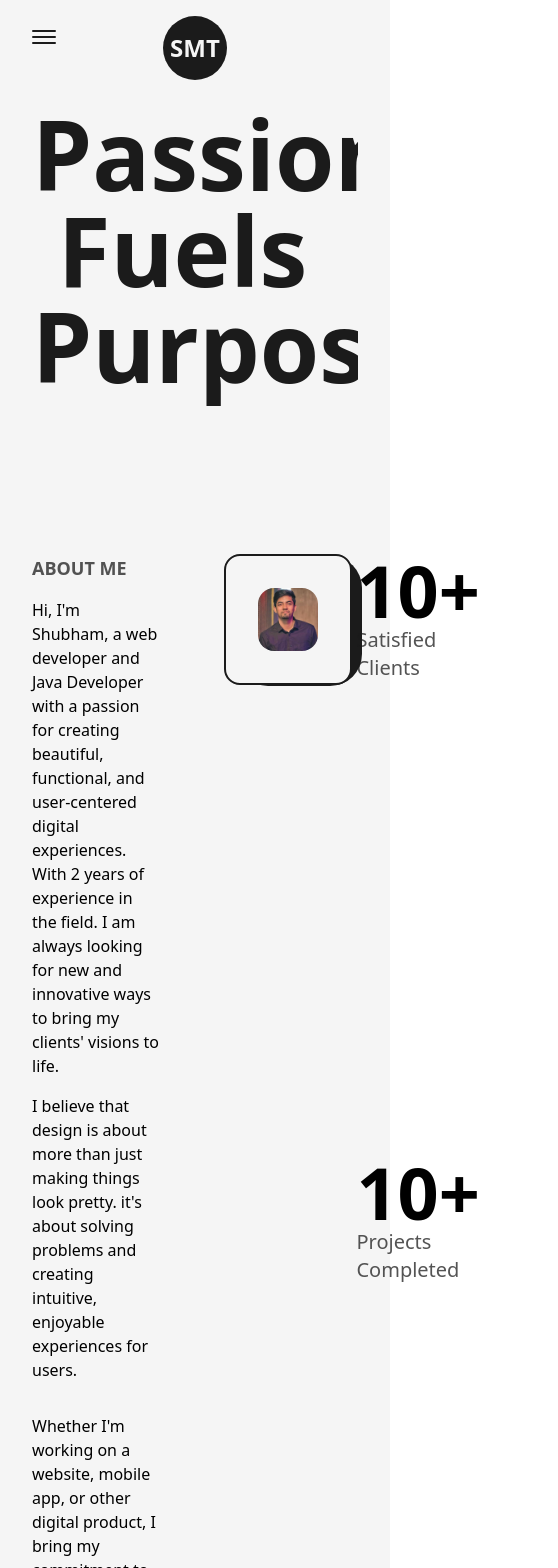
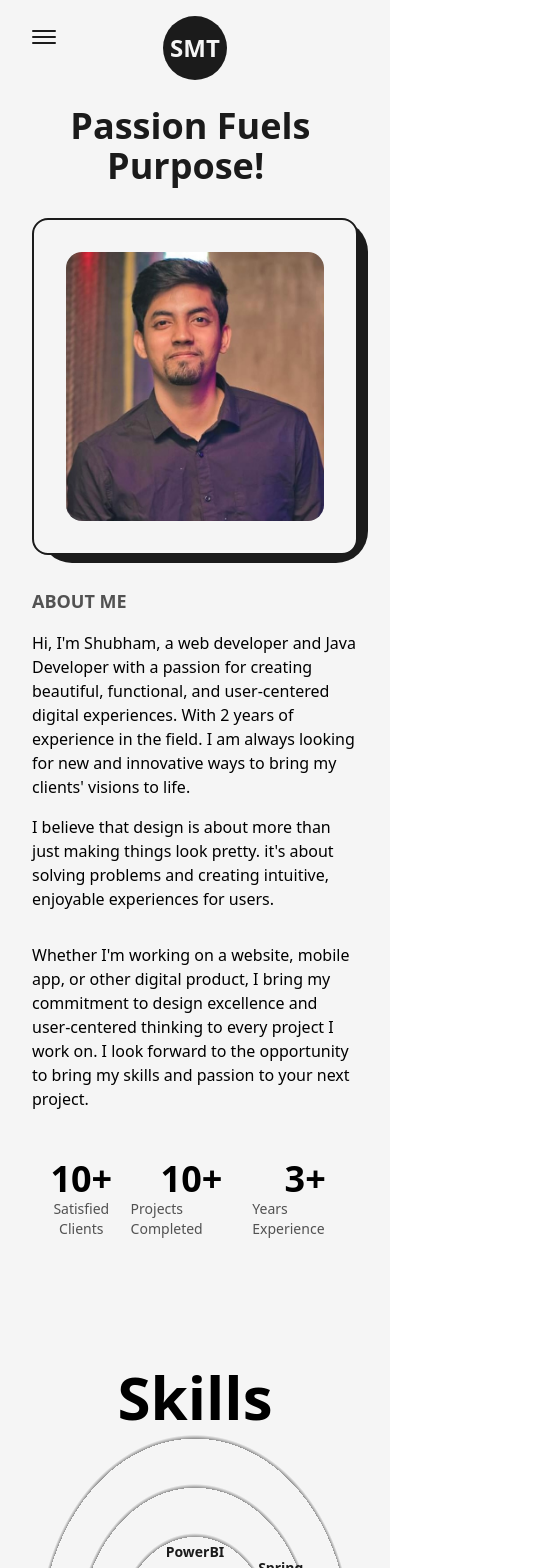
Before and after one commit to mani9k9/MyPortfolio, a Next.js app: page /about in a window 390 px wide. Shown: the top 1568 px of the page, 558 px wide, since content can reach past the window. Built offline with nearby package versions, Linux system fonts and the light colour scheme.

Commit message:
responsive about

```diff
--- a/src/components/Education.js
+++ b/src/components/Education.js
@@ -5,18 +5,18 @@
 const Details = ({ type, time, place, info }) => {
     const ref = useRef(null);
     return (
-      <li ref={ref} className='my-8 first:mt-0 last:mb-0 w-[60%] mx-auto justify-between'>
+      <li ref={ref} className='my-8 first:mt-0 last:mb-0 w-[60%] mx-auto justify-between md:w-[80%]'>
         <LiIcon reference={ref} />
         <motion.div
           initial={{ y: 50 }}
           whileInView={{ y: 0 }}
           transition={{ duration: 0.5, type: 'spring' }}
         >
-          <h3 className='capitalize font-bold text-2xl'>{type}&nbsp;</h3>
-          <span className='capitalize font-medium text-dark/75 dark:text-light/75'>
+          <h3 className='capitalize font-bold text-2xl sm:text-xl xs:text-lg'>{type}&nbsp;</h3>
+          <span className='capitalize font-medium text-dark/75 dark:text-light/75 xs:text-sm'>
             {time} | {place}
           </span>
-          <p className='font-medium w-full'>{info}</p>
+          <p className='font-medium w-full md:text-sm'>{info}</p>
         </motion.div>
       </li>
     );
@@ -31,16 +31,17 @@
 
     return (
       <div className='my-64'>
-        <h2 className='font-bold text-8xl mb-32 w-full text-center '>
+        <h2 className='font-bold text-8xl mb-32 w-full text-center md:text-6xl xs:text-4xl md:mb-16'>
           Education
         </h2>
 
-        <div ref={ref} className='w-[75%] mx-auto relative'>
+        <div ref={ref} className='w-[75%] mx-auto relative lg:w-[90%] md:w-full'>
           <motion.div
             style={{ scaleY: scrollYProgess }}
-            className='absolute left-9 top-0 w-[4px] h-full bg-dark origin-top dark:bg-light'
+            className='absolute left-9 top-0 w-[4px] h-full bg-dark origin-top dark:bg-light
+            md:w-[2px] md:left-[30px] xs:left-[20px]'
           />
-          <ul>
+          <ul className='w-full flex flex-col items-start justify-between ml-4 xs:ml-2'>
             <Details
               type='Bachelor of Technology'
               time='2016-2020'
--- a/src/components/LiIcon.js
+++ b/src/components/LiIcon.js
@@ -10,7 +10,7 @@
 
   return (
     <figure className='absolute left-0 stroke-dark dark:stroke-light'>
-        <svg className='-rotate-90' width="75" height="75" viewBox='0 0 100 100'>
+        <svg className='-rotate-90 md:w-[60px] md:h-[60px] xs:w-[40px] xs:h-[40px]' width="75" height="75" viewBox='0 0 100 100'>
             <circle cx="75" cy="50" r="20" className='stroke-primary dark:stroke-primaryDark stroke-1 fill-none'/>
             <motion.circle cx="75" cy="50" r="20" className=' stroke-[5px] fill-light dark:fill-dark'
             style={{
--- a/src/components/Skills.js
+++ b/src/components/Skills.js
@@ -4,7 +4,10 @@
 const Skill = ({ name, x, y }) => {
     return (
         <motion.div className='flex items-center justify-center rounded-full font-semibold bg-dark
-         text-light py-3 px-6 shadow-dark cursor-pointer absolute dark:text-dark dark:bg-light'
+         text-light py-3 px-6 shadow-dark cursor-pointer absolute dark:text-dark dark:bg-light
+         lg:py-2 lg:px-4 md:text-sm md:py-1.5 md:px-3 xs:bg-transparent xs:dark:bg-transparent xs:text-dark xs:dark:text-light
+          xs:font-bold
+         '
             whileHover={{ scale: 1.05 }}
             initial={{x:0,y:0}}
             whileInView={{x:x, y:y, transition: {duration: 1.5}} }
@@ -20,10 +23,15 @@
 const Skills = () => {
     return (
         <>
-            <h2 className='font-bold text-8xl mt-64 w-full text-center'>Skills</h2>
-            <div className='w-full h-screen relative flex items-center justify-center rounded-full bg-circularLight dark:bg-circularDark'>
+            <h2 className='font-bold text-8xl mt-64 w-full text-center md:text-6xl md:mt-32'>Skills</h2>
+            <div className='w-full h-screen relative flex items-center justify-center rounded-full
+            bg-circularLight dark:bg-circularDark lg:h-[80vh] sm:h-[60vh] xs:h-[50vh]
+            lg:bg-circularLightLg lg:dark:bg-circularDarkLg
+            md:bg-circularLightMd md:dark:bg-circularDarkMd
+            sm:bg-circularLightSm sm:dark:bg-circularDarkSm
+            '>
                 <motion.div className='flex items-center justify-center rounded-full font-semibold bg-dark text-light p-8
-                 shadow-dark cursor-pointer dark:text-dark dark:bg-light'
+                 shadow-dark cursor-pointer dark:text-dark dark:bg-light lg:p-6 md:p-4 xs:text-xs xs:p-2'
                     whileHover={{ scale: 1.05 }}
                 >
                     Web
--- a/src/pages/about.js
+++ b/src/pages/about.js
@@ -41,9 +41,9 @@
       </Head>
       <main className='flex w-full flex-col items-center justify-center dark:text-light'>
         <Layout className='pt-16'>
-          <AnimatedText text="Passion Fuels Purpose! " className='mb-16' />
-          <div className='grid w-full grid-cols-8 gap-16'>
-            <div className='col-span-3 flex flex-col items-start justify-start'>
+          <AnimatedText text="Passion Fuels Purpose! " className='mb-16 lg:!text-7xl sm:!text-6xl xs:!text-4xl sm:mb-8' />
+          <div className='grid w-full grid-cols-8 gap-16 sm:gap-8'>
+            <div className='col-span-3 flex flex-col items-start justify-start xl:col-span-4 md:order-2 md:col-span-8'>
               <h2 className='mb-4 text-lg font-bold uppercase text-dark/75 dark:text-light'>About Me</h2>
               <p className='font-medium'>
                 <p className='font-medium'>
@@ -67,36 +67,40 @@
             </div>
 
             <div className='col-span-3 relative h-max rounded-2xl border-2 border-solid border-dark bg-light
-             p-8 dark:bg-dark dark:border-light'
-             priority
-             sizes="(max-width: 100px) 100vw,
-             (max-width: 1200px) 50vw,
-             33vw"
-             >
-              <div className='absolute top-0 -right-3 -z-10 w-[102%] h-[103%] rounded-[2rem] bg-dark dark:bg-light' />
-              <Image src={profilePic} alt="Shubham" className='w-full h-auto rounded-2xl' />
+             p-8 dark:bg-dark dark:border-light xl:col-span-4 md:order-1 md:col-span-8'
+
+            >
+              <div className='absolute top-0 -right-3 -z-10 w-[102%] h-[103%] rounded-[2rem] bg-dark dark:bg-light ' />
+              <Image src={profilePic} alt="Shubham" className='w-full h-auto rounded-2xl'
+               priority
+               sizes="(max-width: 100px) 100vw,
+              (max-width: 1200px) 50vw,
+              33vw"
+              />
             </div>
 
-            <div className='col-span-2 flex flex-col items-end justify-between'>
-              <div className='flex flex-col items-end justify-center'>
-                <span className='inline-block text-7xl font-bold'>
+
+
+            <div className='col-span-2 flex flex-col items-end justify-between xl:col-span-8 xl:flex-row xl:items-center md:order-3'>
+              <div className='flex flex-col items-end justify-center xl:items-center'>
+                <span className='inline-block text-7xl font-bold md:text-6xl sm:text-5xl xs:text-4xl'>
                   <AnimatedNumbers value={10} />+
                 </span>
-                <h2 className='text-xl font-medium capitalize text-dark/75 dark:text-light'>Satisfied Clients</h2>
+                <h2 className='text-xl font-medium capitalize text-dark/75 dark:text-light xl:text-center md:text-lg sm:text-base xs:text-sm'>Satisfied Clients</h2>
               </div>
 
-              <div className='flex flex-col items-end justify-center'>
-                <span className='inline-block text-7xl font-bold'>
+              <div className='flex flex-col items-end justify-center xl:items-center'>
+                <span className='inline-block text-7xl font-bold md:text-6xl sm:text-5xl xs:text-4xl'>
                   <AnimatedNumbers value={10} />+
                 </span>
-                <h2 className='text-xl font-medium capitalize text-dark/75 dark:text-light'>Projects Completed</h2>
+                <h2 className='text-xl font-medium capitalize text-dark/75 dark:text-light md:text-lg sm:text-base xs:text-sm'>Projects Completed</h2>
               </div>
 
-              <div className='flex flex-col items-end justify-center'>
-                <span className='inline-block text-7xl font-bold'>
+              <div className='flex flex-col items-end justify-center xl:items-center'>
+                <span className='inline-block text-7xl font-bold md:text-6xl sm:text-5xl xs:text-4xl'>
                   <AnimatedNumbers value={3} />+
                 </span>
-                <h2 className='text-xl font-medium capitalize text-dark/75 dark:text-light'>Years Experience</h2>
+                <h2 className='text-xl font-medium capitalize text-dark/75 dark:text-light md:text-lg sm:text-base xs:text-sm'>Years Experience</h2>
               </div>
             </div>
           </div>
--- a/tailwind.config.js
+++ b/tailwind.config.js
@@ -21,8 +21,29 @@
         'spin-slow': 'spin 8s linear infinite',
       },
       backgroundImage:{
-        circularLight:'repeating-radial-gradient(rgba(0,0,0,0.4) 2px, #f5f5f5 5px, #f5f5f5 100px);',
-        circularDark:'repeating-radial-gradient(rgba(255,255,255,0.5) 2px, #1b1b1b 8px, #1b1b1b 100px);'
+        circularLight:
+        "repeating-radial-gradient(rgba(0,0,0,0.4) 2px,#f5f5f5 5px,#f5f5f5 100px)",
+
+    circularDark:
+        "repeating-radial-gradient(rgba(255,255,255,0.5) 2px,#1b1b1b 8px,#1b1b1b 100px)",
+
+    circularLightLg:
+        "repeating-radial-gradient(rgba(0,0,0,0.4) 2px,#f5f5f5 5px,#f5f5f5 80px)",
+
+    circularDarkLg:
+        "repeating-radial-gradient(rgba(255,255,255,0.5) 2px,#1b1b1b 8px,#1b1b1b 80px)",
+
+    circularLightMd:
+        "repeating-radial-gradient(rgba(0,0,0,0.4) 2px,#f5f5f5 5px,#f5f5f5 60px)",
+
+    circularDarkMd:
+        "repeating-radial-gradient(rgba(255,255,255,0.5) 2px,#1b1b1b 6px,#1b1b1b 60px)",
+
+    circularLightSm:
+        "repeating-radial-gradient(rgba(0,0,0,0.4) 2px,#f5f5f5 5px,#f5f5f5 40px)",
+
+    circularDarkSm:
+        "repeating-radial-gradient(rgba(255,255,255,0.5) 2px,#1b1b1b 4px,#1b1b1b 40px)",
       }
     },
 screens:{
```
Also changed, not shown: src/components/Experience.js (+12 -8 lines).
